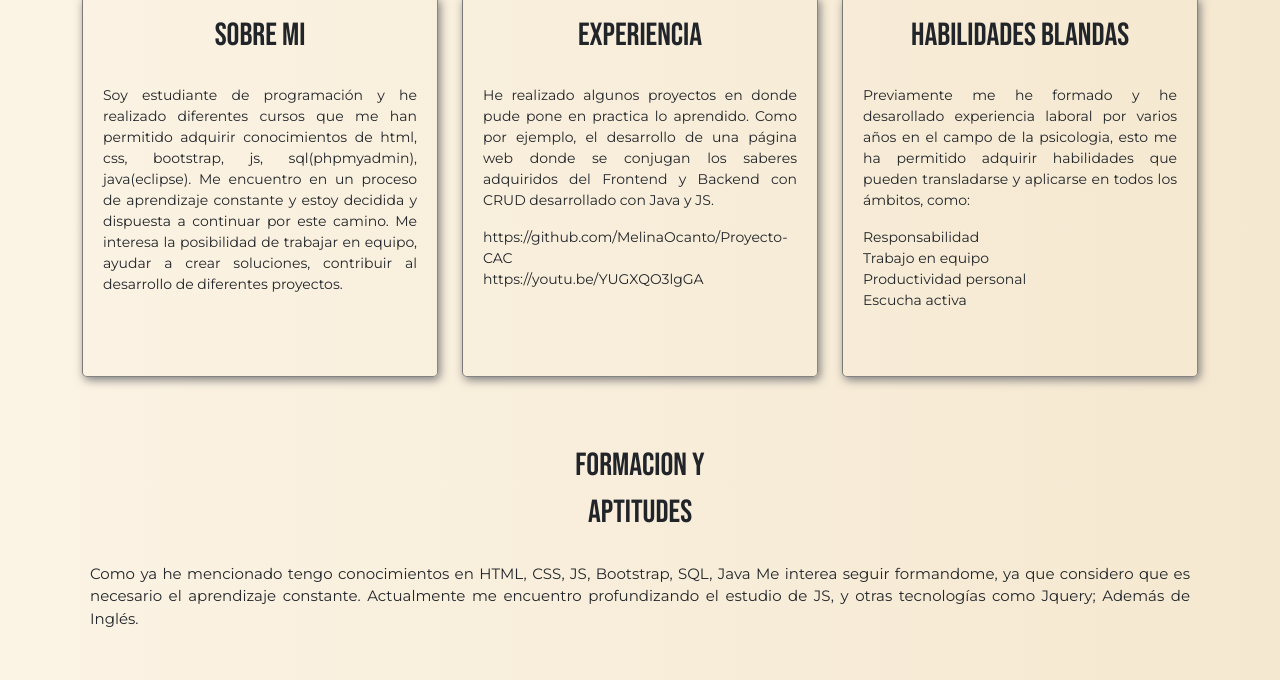
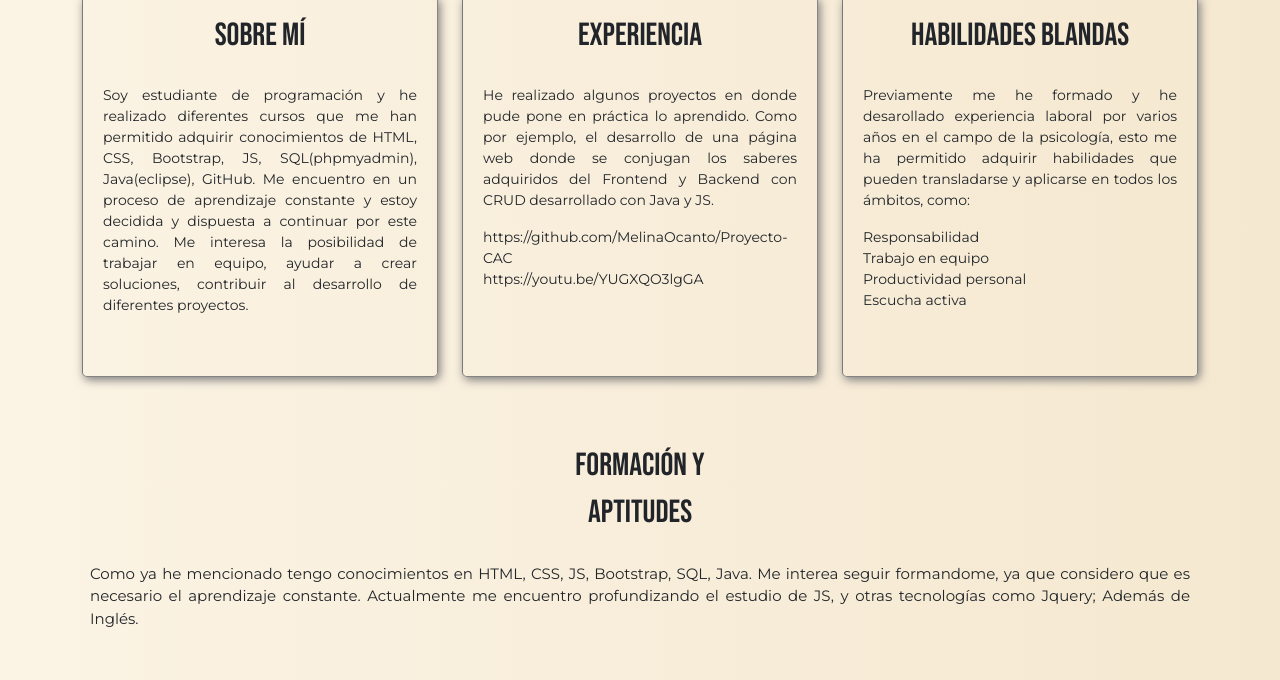
Before and after one commit to MelinaOcanto/PortFolio, a plain HTML site: page index.html in a window 1280 px wide. Shown: the part 1040-1720 px from the top of the page. Drawn offline with nearby package versions, Linux system fonts and the light colour scheme.

Commit message:
detalles de tipeo

```diff
--- a/index.html
+++ b/index.html
@@ -18,7 +18,7 @@
             <div class="collapse navbar-collapse text-center" id="navbarSupportedContent">
               <ul class="navbar-nav mb-2 mb-lg-0 nav ms-auto">
                 <li class="nav-item">
-                  <a class="nav-link" href="#Sobremi">Sobre mi</a>
+                  <a class="nav-link" href="#Sobremi">Sobre mí</a>
                 </li>
                 <li class="nav-item">
                   <a class="nav-link" href="#Experiencia">Experiencia</a>
@@ -56,12 +56,13 @@
             <div class="col-md-4 tarj" id="Sobremi">
                 <img class="img" src="./assets/img/estudiante.jpg" alt="estudiante">
                 <div class="contenido">
-                    <h2 class="titulos">Sobre mi</h2>
+                    <h2 class="titulos">Sobre mí</h2>
                     <br>
-                    <p>Soy estudiante de programación y he realizado diferentes cursos que me han permitido adquirir conocimientos
-                        de html, css, bootstrap, js, sql(phpmyadmin), java(eclipse). Me encuentro en un proceso de aprendizaje constante
-                        y estoy decidida y dispuesta a continuar por este camino. Me interesa la posibilidad de trabajar en equipo,
-                        ayudar a crear soluciones, contribuir al desarrollo de diferentes proyectos.</p>
+                    <p>Soy estudiante de programación y he realizado diferentes cursos que me han permitido adquirir
+                      conocimientos de HTML, CSS, Bootstrap, JS, SQL(phpmyadmin), Java(eclipse), GitHub. Me encuentro
+                      en un proceso de aprendizaje constante y estoy decidida y dispuesta a continuar por este camino.
+                      Me interesa la posibilidad de trabajar en equipo, ayudar a crear soluciones, contribuir al desarrollo
+                      de diferentes proyectos.</p>
                 </div>
             </div>
 
@@ -72,7 +73,7 @@
                     <h2 class="titulos">Experiencia</h2>
                     <br>
                     <p>
-                        He realizado algunos proyectos en donde pude pone en practica lo aprendido.
+                        He realizado algunos proyectos en donde pude pone en práctica lo aprendido.
                         Como por ejemplo, el desarrollo de una página web donde se conjugan
                         los saberes adquiridos del Frontend y Backend con CRUD desarrollado con Java y JS.
                     </p>
@@ -95,7 +96,7 @@
                     <h2 class="titulos">Habilidades blandas</h2>
                     <br>
                     <p>Previamente me he formado y he desarollado experiencia laboral por varios años
-                      en el campo de la psicologia, esto me ha permitido adquirir habilidades que pueden
+                      en el campo de la psicología, esto me ha permitido adquirir habilidades que pueden
                       transladarse y aplicarse en todos los ámbitos, como:
                     </p>
 
@@ -124,10 +125,10 @@
 
 <div class= "estudios" id="Estudios">
   <div class="info">
-      <h2 class="titulos">Formacion y </h2>
+      <h2 class="titulos">Formación y </h2>
       <h2 class="titulos">aptitudes</h2>
       <br>
-      <p>Como ya he mencionado tengo conocimientos en HTML, CSS, JS, Bootstrap, SQL, Java
+      <p>Como ya he mencionado tengo conocimientos en HTML, CSS, JS, Bootstrap, SQL, Java.
       Me interea seguir formandome, ya que considero que es necesario el aprendizaje constante.
       Actualmente me encuentro profundizando el estudio de JS, y otras tecnologías como Jquery; Además de Inglés.
       </p>
```
